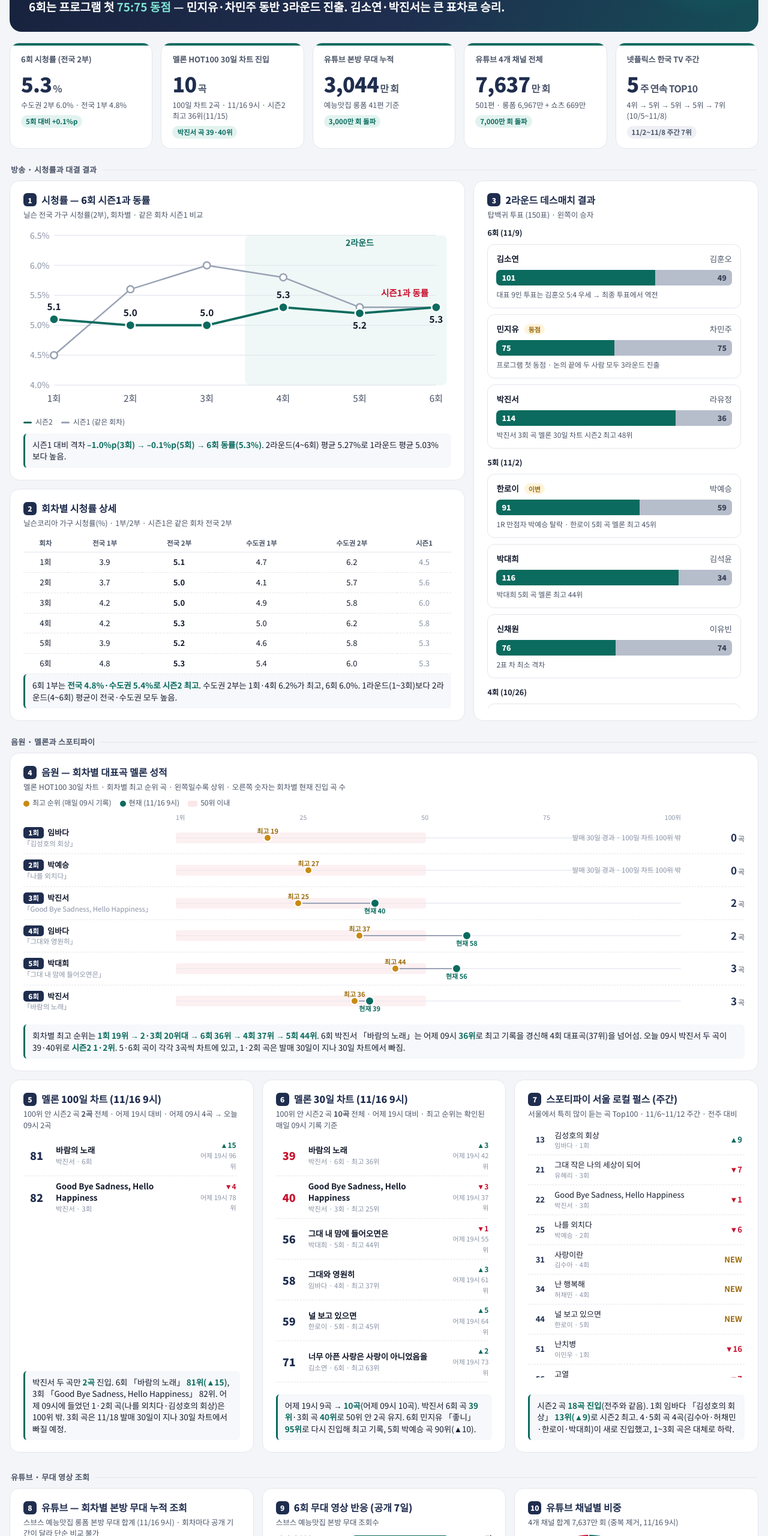
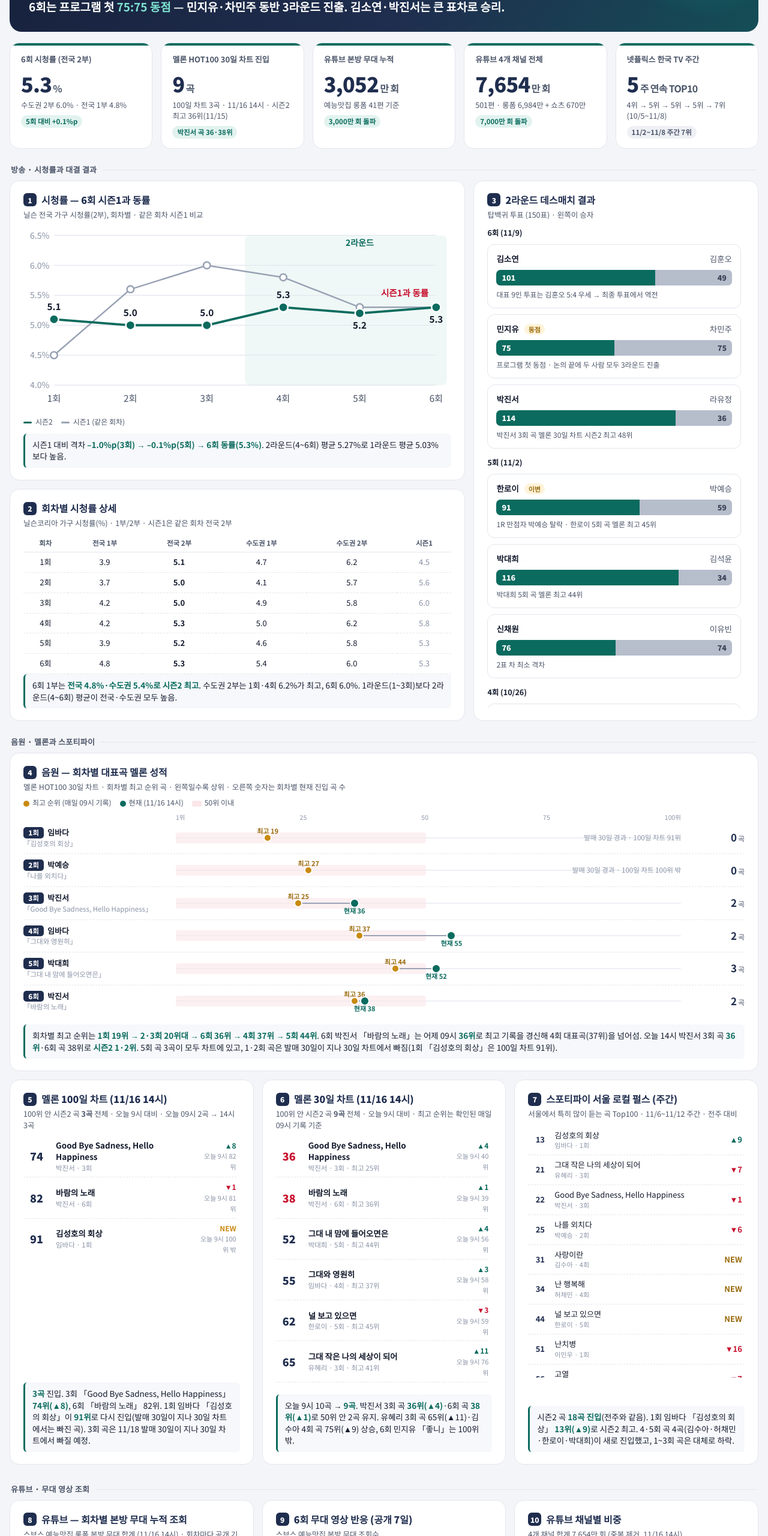
Before and after one commit to seoulshit/ballad2, a plain HTML site: page public/index.html in a window 1280 px wide. Shown: the part 239-2800 px from the top of the page at 60% size. Drawn offline with Linux system fonts and the light colour scheme.

Commit message:
11/16 14시 기준 업데이트: 멜론 30일 차트 9곡(박진서 36·38위)·100일 차트 3곡(김성호의 회상 91위 재진입), TOP100 진입 없음, 유튜브 7,654만(6회 김소연 무대 100만 돌파)
Co-Authored-By: Claude Opus 5.5 <noreply@anthropic.com>
Claude-Session: https://claude.ai/code/session_01V5qb9XNsq3fH2krWWEC7zC

```diff
--- a/public/index.html
+++ b/public/index.html
@@ -159,10 +159,10 @@ svg{display:block;width:100%;height:auto;overflow:visible}
 <div class="wrap">
 
 <section class="hero rv">
-  <span class="tag">11/16(월) 9시 기준</span><span class="tag ghost">공개 데이터 집계</span>
+  <span class="tag">11/16(월) 14시 기준</span><span class="tag ghost">공개 데이터 집계</span>
   <h1>우리들의 발라드2 · 1~6회 종합 반응</h1>
   <p>SBS 월 22시 · 1라운드 1~3회 / 2라운드(1:1 데스매치) 4~6회</p>
-  <div class="headline">시청률은 6회 <b>5.3%로 시즌1 같은 회차와 동률</b>, 음원은 <b>멜론 30일 차트 10곡</b>(박진서 두 곡 39·40위, 6회 「바람의 노래」 최고 36위), 유튜브 본방 무대 <b>3,000만 회 돌파</b>·4개 채널 합계 7,637만 회.<br>
+  <div class="headline">시청률은 6회 <b>5.3%로 시즌1 같은 회차와 동률</b>, 음원은 <b>멜론 30일 차트 9곡</b>(박진서 두 곡 36·38위로 시즌2 1·2위), 유튜브 본방 무대 <b>3,000만 회 돌파</b>·4개 채널 합계 7,654만 회.<br>
   6회는 프로그램 첫 <b>75:75 동점</b> — 민지유·차민주 동반 3라운드 진출. 김소연·박진서는 큰 표차로 승리.</div>
 </section>
 
@@ -171,14 +171,14 @@ svg{display:block;width:100%;height:auto;overflow:visible}
     <div class="num"><span data-count="5.3" data-dec="1">0</span><small>%</small></div>
     <div class="sub">수도권 2부 6.0% · 전국 1부 4.8%</div><span class="chip up">5회 대비 +0.1%p</span></div>
   <div class="kpi rv"><div class="bar"></div><div class="lab">멜론 HOT100 30일 차트 진입</div>
-    <div class="num"><span data-count="10">0</span><small>곡</small></div>
-    <div class="sub">100일 차트 2곡 · 11/16 9시 · 시즌2 최고 36위(11/15)</div><span class="chip up">박진서 곡 39·40위</span></div>
+    <div class="num"><span data-count="9">0</span><small>곡</small></div>
+    <div class="sub">100일 차트 3곡 · 11/16 14시 · 시즌2 최고 36위(11/15)</div><span class="chip up">박진서 곡 36·38위</span></div>
   <div class="kpi rv"><div class="bar"></div><div class="lab">유튜브 본방 무대 누적</div>
-    <div class="num"><span data-count="3044" data-sep="1">0</span><small>만 회</small></div>
+    <div class="num"><span data-count="3052" data-sep="1">0</span><small>만 회</small></div>
     <div class="sub">예능맛집 롱폼 41편 기준</div><span class="chip up">3,000만 회 돌파</span></div>
   <div class="kpi rv"><div class="bar"></div><div class="lab">유튜브 4개 채널 전체</div>
-    <div class="num"><span data-count="7637" data-sep="1">0</span><small>만 회</small></div>
-    <div class="sub">501편 · 롱폼 6,967만 + 쇼츠 669만</div><span class="chip up">7,000만 회 돌파</span></div>
+    <div class="num"><span data-count="7654" data-sep="1">0</span><small>만 회</small></div>
+    <div class="sub">501편 · 롱폼 6,984만 + 쇼츠 670만</div><span class="chip up">7,000만 회 돌파</span></div>
   <div class="kpi rv"><div class="bar"></div><div class="lab">넷플릭스 한국 TV 주간</div>
     <div class="num"><span data-count="5">0</span><small>주 연속 TOP10</small></div>
     <div class="sub">4위 → 5위 → 5위 → 5위 → 7위 (10/5~11/8)</div><span class="chip neu">11/2~11/8 주간 7위</span></div>
@@ -244,23 +244,23 @@ svg{display:block;width:100%;height:auto;overflow:visible}
   <div class="card rv" id="c-music">
     <h2><span class="n">4</span>음원 — 회차별 대표곡 멜론 성적</h2>
     <div class="cap">멜론 HOT100 30일 차트 · 회차별 최고 순위 곡 · 왼쪽일수록 상위 · 오른쪽 숫자는 회차별 현재 진입 곡 수</div>
-    <div class="eplegend"><span><i class="dot best"></i>최고 순위 (매일 09시 기록)</span><span><i class="dot cur"></i>현재 (11/16 9시)</span><span><i class="zone"></i>50위 이내</span></div>
+    <div class="eplegend"><span><i class="dot best"></i>최고 순위 (매일 09시 기록)</span><span><i class="dot cur"></i>현재 (11/16 14시)</span><span><i class="zone"></i>50위 이내</span></div>
     <div id="eprank"></div>
-    <div class="takeaway">회차별 최고 순위는 <b>1회 19위 → 2·3회 20위대 → 6회 36위 → 4회 37위 → 5회 44위</b>. 6회 박진서 「바람의 노래」는 어제 09시 <b>36위</b>로 최고 기록을 경신해 4회 대표곡(37위)을 넘어섬. 오늘 09시 박진서 두 곡이 39·40위로 <b>시즌2 1·2위</b>. 5·6회 곡이 각각 3곡씩 차트에 있고, 1·2회 곡은 발매 30일이 지나 30일 차트에서 빠짐.</div>
+    <div class="takeaway">회차별 최고 순위는 <b>1회 19위 → 2·3회 20위대 → 6회 36위 → 4회 37위 → 5회 44위</b>. 6회 박진서 「바람의 노래」는 어제 09시 <b>36위</b>로 최고 기록을 경신해 4회 대표곡(37위)을 넘어섬. 오늘 14시 박진서 3회 곡 <b>36위</b>·6회 곡 38위로 <b>시즌2 1·2위</b>. 5회 곡 3곡이 모두 차트에 있고, 1·2회 곡은 발매 30일이 지나 30일 차트에서 빠짐(1회 「김성호의 회상」은 100일 차트 91위).</div>
   </div>
 </section>
 <section class="swipe" id="swipe" aria-label="멜론 100일 차트·30일 차트·스포티파이 로컬 펄스 (옆으로 넘겨 보기)">
   <div class="card rv" id="c-rank100">
-    <h2><span class="n">5</span>멜론 100일 차트 (11/16 9시)</h2>
-    <div class="cap">100위 안 시즌2 곡 <b id="rkcount100"></b> 전체 · 어제 19시 대비 · 어제 09시 4곡 → 오늘 09시 2곡</div>
+    <h2><span class="n">5</span>멜론 100일 차트 (11/16 14시)</h2>
+    <div class="cap">100위 안 시즌2 곡 <b id="rkcount100"></b> 전체 · 오늘 9시 대비 · 오늘 09시 2곡 → 14시 3곡</div>
     <div id="ranklist100" class="rkscroll"></div>
-    <div class="takeaway">박진서 두 곡만 <b>2곡</b> 진입. 6회 「바람의 노래」 <b>81위(▲15)</b>, 3회 「Good Bye Sadness, Hello Happiness」 82위. 어제 09시에 들었던 1·2회 곡(나를 외치다·김성호의 회상)은 100위 밖. 3회 곡은 11/18 발매 30일이 지나 30일 차트에서 빠질 예정.</div>
+    <div class="takeaway"><b>3곡</b> 진입. 3회 「Good Bye Sadness, Hello Happiness」 <b>74위(▲8)</b>, 6회 「바람의 노래」 82위. 1회 임바다 「김성호의 회상」이 <b>91위</b>로 다시 진입(발매 30일이 지나 30일 차트에서는 빠진 곡). 3회 곡은 11/18 발매 30일이 지나 30일 차트에서 빠질 예정.</div>
   </div>
   <div class="card rv" id="c-rank">
-    <h2><span class="n">6</span>멜론 30일 차트 (11/16 9시)</h2>
-    <div class="cap">100위 안 시즌2 곡 <b id="rkcount"></b> 전체 · 어제 19시 대비 · 최고 순위는 확인된 매일 09시 기록 기준</div>
+    <h2><span class="n">6</span>멜론 30일 차트 (11/16 14시)</h2>
+    <div class="cap">100위 안 시즌2 곡 <b id="rkcount"></b> 전체 · 오늘 9시 대비 · 최고 순위는 확인된 매일 09시 기록 기준</div>
     <div id="ranklist" class="rkscroll"></div>
-    <div class="takeaway">어제 19시 9곡 → <b>10곡</b>(어제 09시 10곡). 박진서 6회 곡 <b>39위</b>·3회 곡 <b>40위</b>로 50위 안 2곡 유지. 6회 민지유 「좋니」 <b>95위</b>로 다시 진입해 최고 기록, 5회 박예승 곡 90위(▲10).</div>
+    <div class="takeaway">오늘 9시 10곡 → <b>9곡</b>. 박진서 3회 곡 <b>36위(▲4)</b>·6회 곡 <b>38위(▲1)</b>로 50위 안 2곡 유지. 유혜리 3회 곡 65위(▲11)·김수아 4회 곡 75위(▲9) 상승, 6회 민지유 「좋니」는 100위 밖.</div>
   </div>
   <div class="card rv" id="c-sp">
     <h2><span class="n">7</span>스포티파이 서울 로컬 펄스 (주간)</h2>
@@ -275,27 +275,27 @@ svg{display:block;width:100%;height:auto;overflow:visible}
 <section class="grid g3" style="margin-top:8px">
   <div class="card rv" id="c-yt">
     <h2><span class="n">8</span>유튜브 — 회차별 본방 무대 누적 조회</h2>
-    <div class="cap">스브스 예능맛집 롱폼 본방 무대 합계 (11/16 9시) · 회차마다 공개 기간이 달라 단순 비교 불가</div>
+    <div class="cap">스브스 예능맛집 롱폼 본방 무대 합계 (11/16 14시) · 회차마다 공개 기간이 달라 단순 비교 불가</div>
     <svg viewBox="0 0 560 250" id="svg-yt" role="img" aria-label="회차별 유튜브 본방 무대 누적 조회"></svg>
-    <div class="takeaway">1회 본방 무대 합계가 <b>1,000만 회 돌파</b>(김소연 무대 487.1만이 시즌2 최다). 본방 무대 전체 합계는 <b>3,000만 회 돌파</b>. 6회는 공개 <b>7일 만에 252.3만</b>으로 5회(14일, 264.9만)에 근접.</div>
+    <div class="takeaway">1회 본방 무대 합계가 <b>1,000만 회 돌파</b>(김소연 무대 487.1만이 시즌2 최다). 본방 무대 전체 합계는 <b>3,000만 회 돌파</b>. 6회는 공개 <b>7일 만에 254.8만</b>으로 5회(14일, 266.1만)에 근접.</div>
   </div>
   <div class="card rv" id="c-ep5">
     <h2><span class="n">9</span>6회 무대 영상 반응 (공개 7일)</h2>
     <div class="cap">스브스 예능맛집 본방 무대 조회수</div>
     <div id="ep5" style="margin-top:10px"></div>
-    <div class="takeaway"><b>박진서 무대가 107.2만으로 6회 첫 100만 회 돌파</b>, 김소연 99.6만도 100만 회 눈앞. 두 무대가 6회 조회의 82%를 차지. 박진서 곡은 음원도 멜론 30일 차트 최고 36위(11/15 09시).</div>
+    <div class="takeaway"><b>박진서 108.7만·김소연 100.2만으로 6회 무대 두 편이 100만 회 돌파</b>. 두 무대가 6회 조회의 82%를 차지. 박진서 곡은 음원도 멜론 30일 차트 최고 36위(11/15 09시).</div>
   </div>
   <div class="card rv" id="c-ch">
     <h2><span class="n">10</span>유튜브 채널별 비중</h2>
-    <div class="cap">4개 채널 합계 7,637만 회 (중복 제거, 11/16 9시)</div>
+    <div class="cap">4개 채널 합계 7,654만 회 (중복 제거, 11/16 14시)</div>
     <svg viewBox="0 0 300 170" id="svg-ch" role="img" aria-label="유튜브 채널별 조회 비중"></svg>
     <div id="chleg"></div>
   </div>
 </section>
 
 <div class="foot">
-기준: 시청률 닐슨코리아 지상파 일간 공개 자료(가구, 6회 11/9 방송분 반영) · 음원 멜론 HOT100 30일 차트·100일 차트(11/16 9시, 추이·최고 순위는 확인된 매일 09시 기록), 스포티파이 서울 로컬 펄스 주간(11/6~11/12) ·
-유튜브 스브스 예능맛집·SBS Entertainment·SBS·슴올 스테이지 4개 채널 공개 조회수 직접 집계(11/16 9시, 9/8 첫 공개 이후 제목·설명에 프로그램명이 들어간 영상, 시즌1 TOP6 팬콘서트 영상 제외) · 넷플릭스 Tudum 공식 주간 TOP10(11/2~11/8) · 대결 결과 방송 및 보도 교차 확인 ·
+기준: 시청률 닐슨코리아 지상파 일간 공개 자료(가구, 6회 11/9 방송분 반영) · 음원 멜론 HOT100 30일 차트·100일 차트(11/16 14시, 추이·최고 순위는 확인된 매일 09시 기록), 스포티파이 서울 로컬 펄스 주간(11/6~11/12) ·
+유튜브 스브스 예능맛집·SBS Entertainment·SBS·슴올 스테이지 4개 채널 공개 조회수 직접 집계(11/16 14시, 9/8 첫 공개 이후 제목·설명에 프로그램명이 들어간 영상, 시즌1 TOP6 팬콘서트 영상 제외) · 넷플릭스 Tudum 공식 주간 TOP10(11/2~11/8) · 대결 결과 방송 및 보도 교차 확인 ·
 원자료로 확인되지 않은 보도 수치는 제외 · 영상·음원은 회차별 공개 기간이 달라 참고 비교
 </div>
 </div>
@@ -334,7 +334,7 @@ function T(txt,attrs,parent){const t=E('text',attrs,parent);t.textContent=txt;re
 /* 2. 유튜브 회차별 */
 (function(){
   const s=document.getElementById('svg-yt'); const W=560,H=250,L=58,R=12,Tp=22,B=40;
-  const d=[[1055.1,'42일'],[685.4,'35일'],[456.8,'28일'],[329.3,'21일'],[264.9,'14일'],[252.3,'7일']]; const top=['김소연','박예승','박진서','임바다','박예승','박진서'];
+  const d=[[1056.3,'42일'],[686.5,'35일'],[457.9,'28일'],[330.4,'21일'],[266.1,'14일'],[254.8,'7일']]; const top=['김소연','박예승','박진서','임바다','박예승','박진서'];
   const max=1200, bw=52, x=i=>L+18+i*((W-L-R-36)/5), y=v=>Tp+(1-v/max)*(H-Tp-B);
   const g=E('g',{class:'grid'},s);[0,300,600,900,1200].forEach(v=>{E('line',{x1:L,x2:W-R,y1:y(v),y2:y(v)},g);T(v+'만',{x:L-6,y:y(v)+4,'text-anchor':'end','font-size':11,fill:'#8A93A6'},s)});
   d.forEach(([v,days],i)=>{const r2=i>=3; const h=y(0)-y(v);
@@ -350,12 +350,12 @@ function T(txt,attrs,parent){const t=E('text',attrs,parent);t.textContent=txt;re
 /* 3. 회차별 대표곡 (멜론 30일 차트) — 매 업데이트 때 cur·n 갱신, 새 회차는 행 추가 */
 (function(){
   /* [회차, 곡명, 참가자, 최고 순위(매일 09시 기록, 없으면 null), 현재 순위(30일 차트 100위 밖이면 null), 회차 곡 현재 진입 수, 현재 순위 없을 때 문구] */
-  const EP=[[1,'김성호의 회상','임바다',19,null,0,'발매 30일 경과 · 100일 차트 100위 밖'],
+  const EP=[[1,'김성호의 회상','임바다',19,null,0,'발매 30일 경과 · 100일 차트 91위'],
     [2,'나를 외치다','박예승',27,null,0,'발매 30일 경과 · 100일 차트 100위 밖'],
-    [3,'Good Bye Sadness, Hello Happiness','박진서',25,40,2,''],
-    [4,'그대와 영원히','임바다',37,58,2,''],
-    [5,'그대 내 맘에 들어오면은','박대희',44,56,3,''],
-    [6,'바람의 노래','박진서',36,39,3,'']];
+    [3,'Good Bye Sadness, Hello Happiness','박진서',25,36,2,''],
+    [4,'그대와 영원히','임바다',37,55,2,''],
+    [5,'그대 내 맘에 들어오면은','박대희',44,52,3,''],
+    [6,'바람의 노래','박진서',36,38,2,'']];
   const pos=r=>((r-1)/99*100).toFixed(2)+'%';
   const el=document.getElementById('eprank');
   const ax=document.createElement('div');ax.className='epaxis';ax.innerHTML='<div></div><div><span>1위</span><span>25</span><span>50</span><span>75</span><span>100위</span></div><div></div>';el.appendChild(ax);
@@ -371,38 +371,37 @@ function T(txt,attrs,parent){const t=E('text',attrs,parent);t.textContent=txt;re
 
 /* 4. 상위 곡 */
 (function(){
-  const rows=[[39,'바람의 노래','박진서 · 6회 · 최고 36위',42],[40,'Good Bye Sadness, Hello Happiness','박진서 · 3회 · 최고 25위',37],[56,'그대 내 맘에 들어오면은','박대희 · 5회 · 최고 44위',55],
-    [58,'그대와 영원히','임바다 · 4회 · 최고 37위',61],[59,'널 보고 있으면','한로이 · 5회 · 최고 45위',64],[71,'너무 아픈 사랑은 사랑이 아니었음을','김소연 · 6회 · 최고 63위',73],
-    [76,'그대 작은 나의 세상이 되어','유혜리 · 3회 · 최고 41위',63],[84,'사랑이란','김수아 · 4회 · 최고 47위',76],[90,'내게 사랑이 뭐냐고 물어본다면','박예승 · 5회 · 최고 80위',100],
-    [95,'좋니','민지유 · 6회 · 최고 95위',0]];
-  /* p: 직전 파일(11/15 19시) 순위 · 0 = 100위 밖(NEW) · null = 미확인 */
-  const rows100=[[81,'바람의 노래','박진서 · 6회',96],[82,'Good Bye Sadness, Hello Happiness','박진서 · 3회',78]];
-  /* rows100 p: 직전 파일(11/15 19시) 100일 차트 순위 */
+  const rows=[[36,'Good Bye Sadness, Hello Happiness','박진서 · 3회 · 최고 25위',40],[38,'바람의 노래','박진서 · 6회 · 최고 36위',39],[52,'그대 내 맘에 들어오면은','박대희 · 5회 · 최고 44위',56],
+    [55,'그대와 영원히','임바다 · 4회 · 최고 37위',58],[62,'널 보고 있으면','한로이 · 5회 · 최고 45위',59],[65,'그대 작은 나의 세상이 되어','유혜리 · 3회 · 최고 41위',76],
+    [71,'너무 아픈 사랑은 사랑이 아니었음을','김소연 · 6회 · 최고 63위',71],[75,'사랑이란','김수아 · 4회 · 최고 47위',84],[99,'내게 사랑이 뭐냐고 물어본다면','박예승 · 5회 · 최고 80위',90]];
+  /* p: 직전 파일(11/16 9시) 순위 · 0 = 100위 밖(NEW) · null = 미확인 */
+  const rows100=[[74,'Good Bye Sadness, Hello Happiness','박진서 · 3회',82],[82,'바람의 노래','박진서 · 6회',81],[91,'김성호의 회상','임바다 · 1회',0]];
+  /* rows100 p: 직전 파일(11/16 9시) 100일 차트 순위 */
   function render(id,cid,list,lab){const el=document.getElementById(id); document.getElementById(cid).textContent=list.length+'곡';
   list.forEach(([r,t,a,p],i)=>{const d=document.createElement('div');d.className='rank';
     const diff=p==null?'<span style="color:var(--mute)">–</span>':p===0?'<span style="color:var(--gold)">NEW</span>':(p-r>0?`<span style="color:var(--teal)">▲${p-r}</span>`:(p-r<0?`<span style="color:var(--red)">▼${r-p}</span>`:'–'));
     d.innerHTML=`<div class="rk ${r<=50?'hot':''}" data-count="${r}">0</div><div class="t">${t}<small>${a}</small></div><div class="d">${diff}<br><span style="color:var(--mute);font-weight:400;font-size:11px">${p==null?lab+' 미확인':p===0?lab+' 100위 밖':lab+' '+p+'위'}</span></div>`;
     el.appendChild(d)})}
-  render('ranklist','rkcount',rows,'어제 19시');
-  render('ranklist100','rkcount100',rows100,'어제 19시');
+  render('ranklist','rkcount',rows,'오늘 9시');
+  render('ranklist100','rkcount100',rows100,'오늘 9시');
 })();
 
 /* 6. 5회 영상 */
 (function(){
-  const d=[['박진서 (승)',107.2,'var(--teal)'],['김소연 (승)',99.6,'var(--teal)'],['라유정 (패)',13.6,'var(--s1)'],['차민주 (동점)',11.9,'var(--gold)'],['민지유 (동점)',10.8,'var(--gold)'],['김훈오 (패)',9.1,'var(--s1)']];
+  const d=[['박진서 (승)',108.7,'var(--teal)'],['김소연 (승)',100.2,'var(--teal)'],['라유정 (패)',13.7,'var(--s1)'],['차민주 (동점)',12.1,'var(--gold)'],['민지유 (동점)',10.9,'var(--gold)'],['김훈오 (패)',9.2,'var(--s1)']];
   const el=document.getElementById('ep5');
   d.forEach(([n,v,c])=>{const r=document.createElement('div');r.className='hb';r.innerHTML=`<div class="nm">${n}</div><div class="tr"><div class="fl" style="background:${c}" data-w="${v/d[0][1]*100}"></div></div><div class="v">${v.toFixed(1)}만</div>`;el.appendChild(r)});
 })();
 
 /* 7. 채널 도넛 */
 (function(){
-  const s=document.getElementById('svg-ch'); const d=[['스브스 예능맛집',4747,'#0B6B5E'],['SBS Entertainment',1829,'#2C3E6B'],['SBS (@SBSNOW)',619,'#C98A12'],['슴올 스테이지',441,'#C8102E']];
+  const s=document.getElementById('svg-ch'); const d=[['스브스 예능맛집',4757,'#0B6B5E'],['SBS Entertainment',1836,'#2C3E6B'],['SBS (@SBSNOW)',620,'#C98A12'],['슴올 스테이지',441,'#C8102E']];
   const tot=d.reduce((a,b)=>a+b[1],0), cx=85,cy=85,r=62,sw=26, C=2*Math.PI*r; let off=0;
   E('circle',{cx,cy,r,fill:'none',stroke:'#EEF0F5','stroke-width':sw},s);
   d.forEach(([n,v,c],i)=>{const len=v/tot*C; const seg=E('circle',{cx,cy,r,fill:'none',stroke:c,'stroke-width':sw,'stroke-dasharray':`0 ${C}`,transform:`rotate(-90 ${cx} ${cy})`,class:'hit'},s);
     seg.dataset.d=`${Math.max(len-2,0)} ${C-Math.max(len-2,0)}`; seg.dataset.o=-off; seg.style.transition=`stroke-dasharray 1s ease ${i*.2}s`; seg.setAttribute('stroke-dashoffset',-off); off+=len;
     bindTip(seg,`${n} · ${v.toLocaleString()}만 회 · ${(v/tot*100).toFixed(0)}%`)});
-  T('7,637만',{x:cx,y:cy+2,'text-anchor':'middle','font-size':17,'font-weight':900,fill:'#1F2D4E'},s);
+  T('7,654만',{x:cx,y:cy+2,'text-anchor':'middle','font-size':17,'font-weight':900,fill:'#1F2D4E'},s);
   T('501편',{x:cx,y:cy+20,'text-anchor':'middle','font-size':11,fill:'#8A93A6'},s);
   const lg=document.getElementById('chleg');
   d.forEach(([n,v,c])=>{const r=document.createElement('div');r.className='hb';r.style.gridTemplateColumns='14px 1fr 110px';
```
